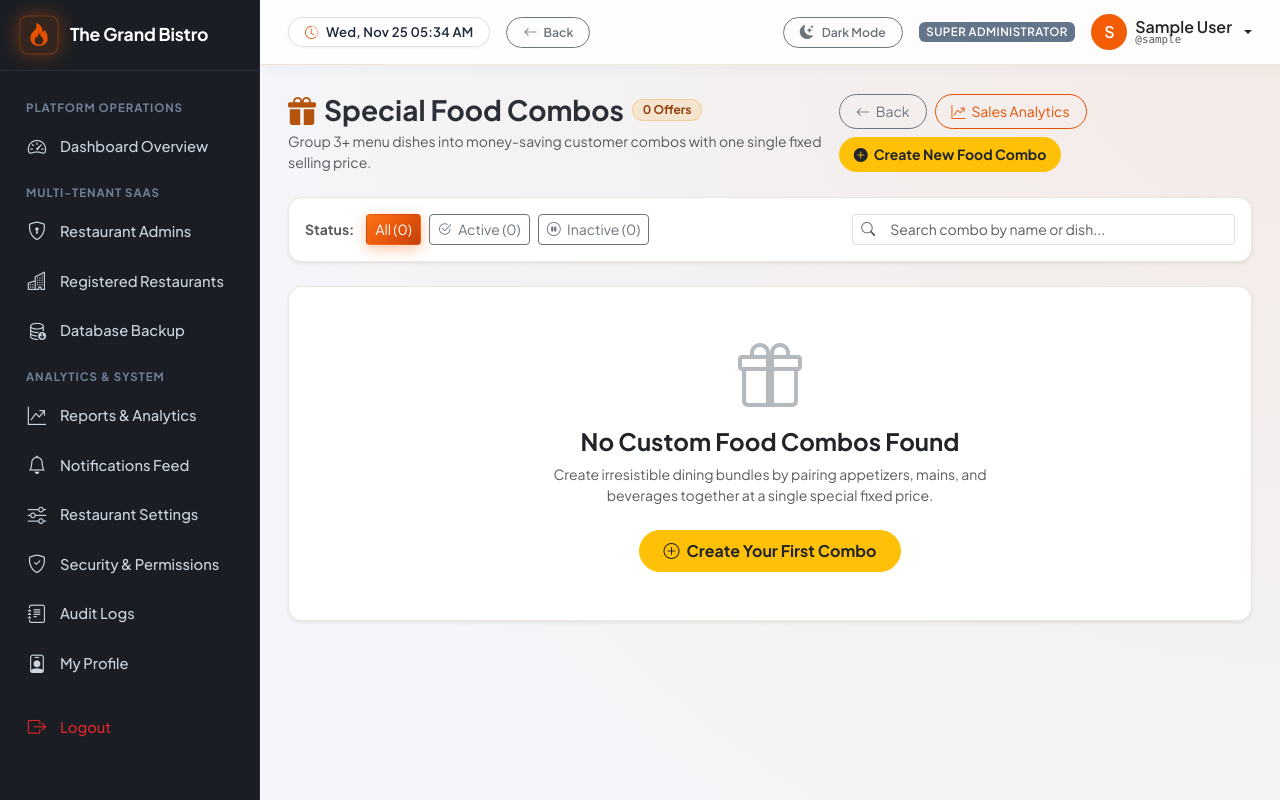
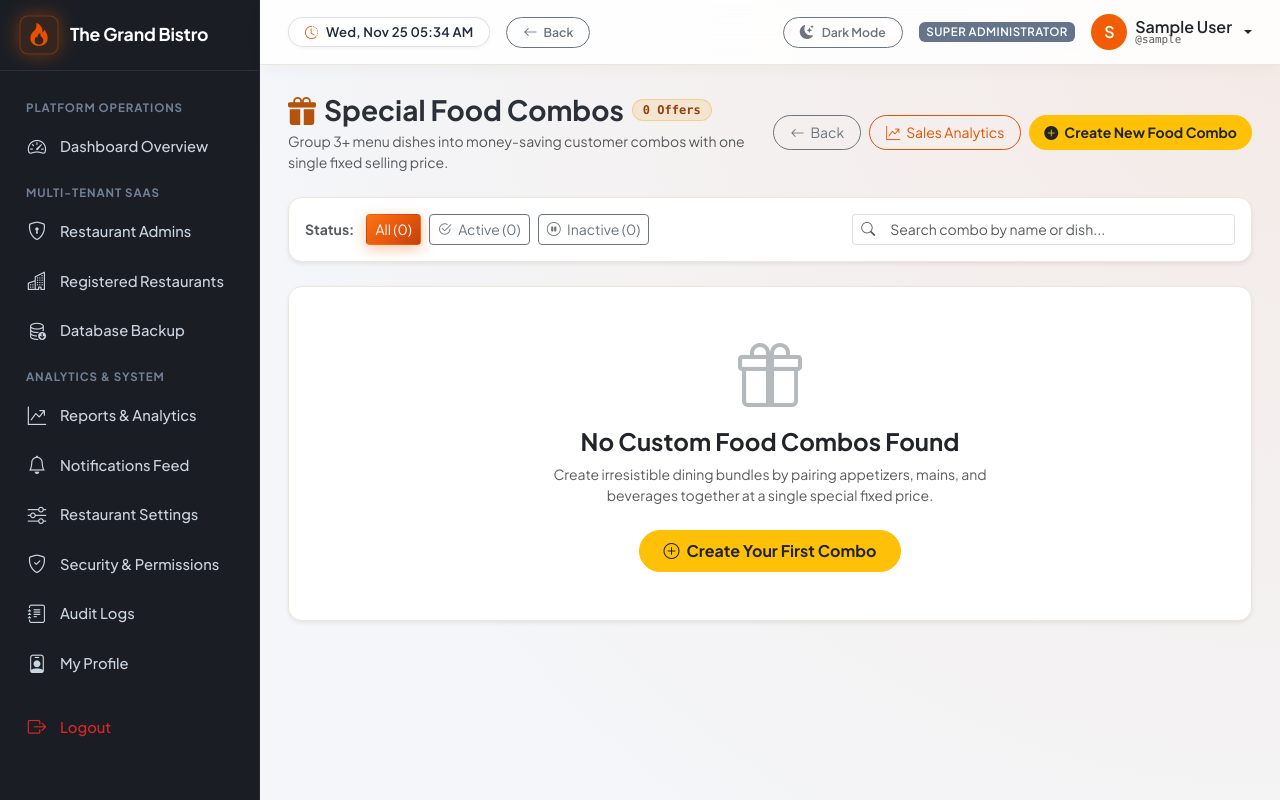
Before and after one commit to tamilselvan3738-lang/Restaurant-Management-System, a Django app: page /menu/combos/ in a window 1280 px wide. Run offline with Django 5.2, Linux system fonts and the light colour scheme; the visitor is signed in with stand-in values (Sample User, id 1); data comes from the database, SQL or seed files in the repository; data that the repository does not hold is empty; some libraries are stand-ins or nearby versions.

Commit message:
Fix header button wrapping and alignment in combo_list.html

```diff
--- a/templates/menu/combo_list.html
+++ b/templates/menu/combo_list.html
@@ -156,13 +156,13 @@
 
 {% block content %}
 <!-- HEADER -->
-<div class="d-flex flex-column flex-md-row justify-content-between align-items-start align-items-md-center gap-3 mb-4">
+<div class="d-flex flex-column flex-xl-row justify-content-between align-items-start align-items-xl-center gap-3 mb-4">
     <div>
         <div class="d-flex align-items-center gap-2">
             <h3 class="fw-bold mb-0">
                 <i class="bi bi-gift-fill text-warning me-2"></i>Special Food Combos
             </h3>
-            <span class="badge bg-warning-subtle text-warning border border-warning-subtle px-2.5 py-1 rounded-pill">
+            <span class="badge bg-warning-subtle text-warning border border-warning-subtle px-2.5 py-1 rounded-pill font-monospace">
                 {{ total_count }} Offer{{ total_count|pluralize }}
             </span>
         </div>
@@ -171,14 +171,14 @@
         </p>
     </div>
 
-    <div class="d-flex flex-wrap gap-2 align-items-center">
-        <a href="javascript:history.back()" class="btn btn-outline-secondary btn-sm rounded-pill px-3 py-1.5 d-inline-flex align-items-center gap-1.5 shadow-xs">
+    <div class="d-flex flex-wrap flex-sm-nowrap align-items-center gap-2 justify-content-start justify-content-xl-end flex-shrink-0">
+        <a href="javascript:history.back()" class="btn btn-outline-secondary btn-sm rounded-pill px-3 py-1.5 d-inline-flex align-items-center gap-1.5 shadow-xs text-nowrap">
             <i class="bi bi-arrow-left"></i> Back
         </a>
-        <a href="{% url 'menu:combo_sales_report' %}" class="btn btn-outline-primary btn-sm rounded-pill px-3 py-1.5 d-inline-flex align-items-center gap-1.5 shadow-xs">
+        <a href="{% url 'menu:combo_sales_report' %}" class="btn btn-outline-primary btn-sm rounded-pill px-3 py-1.5 d-inline-flex align-items-center gap-1.5 shadow-xs text-nowrap">
             <i class="bi bi-graph-up-arrow"></i> Sales Analytics
         </a>
-        <a href="{% url 'menu:combo_create' %}" class="btn btn-warning btn-sm rounded-pill px-3.5 py-1.5 d-inline-flex align-items-center gap-1.5 shadow-xs fw-bold text-dark">
+        <a href="{% url 'menu:combo_create' %}" class="btn btn-warning btn-sm rounded-pill px-3.5 py-1.5 d-inline-flex align-items-center gap-1.5 shadow-xs fw-bold text-dark text-nowrap">
             <i class="bi bi-plus-circle-fill"></i> Create New Food Combo
         </a>
     </div>
```
